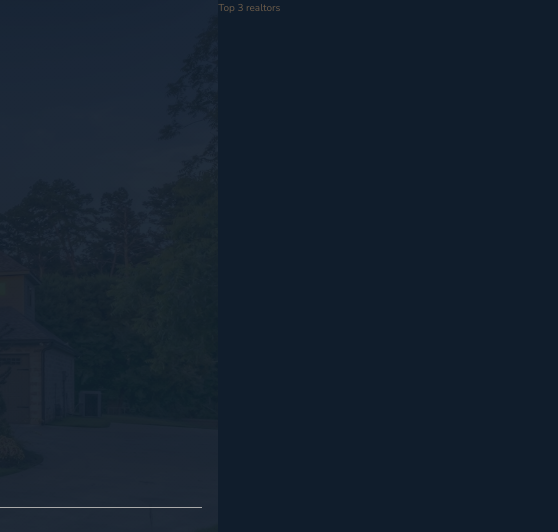
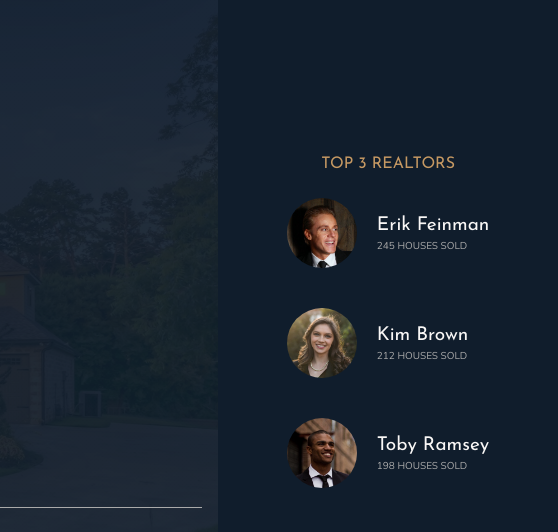
Before and after one commit to AndriiZhyvotovskyiPL/Nexter, a website: page index.html in a window 1280 px wide. Shown: the top 532 px of the page, 722-1280 px from the left. Drawn offline with nearby package versions, Linux system fonts and the light colour scheme.

Commit message:
Building the realtors section

```diff
--- a/index.html
+++ b/index.html
@@ -31,7 +31,26 @@
 </header>
 
 <div class="realtors">
-    Top 3 realtors
+    <h3 class="heading-3">Top 3 Realtors</h3>
+    <div class="realtors__list">
+        <img src="img/realtor-1.jpeg" alt="Realtor 1" class="realtors__img">
+        <div class="realtors__details">
+            <h4 class="heading-4 heading-4--light">Erik Feinman</h4>
+            <p class="realtors__sold">245 houses sold</p>
+        </div>
+
+        <img src="img/realtor-2.jpeg" alt="Realtor 2" class="realtors__img">
+        <div class="realtors__details">
+            <h4 class="heading-4 heading-4--light">Kim Brown</h4>
+            <p class="realtors__sold">212 houses sold</p>
+        </div>
+
+        <img src="img/realtor-3.jpeg" alt="Realtor 3" class="realtors__img">
+        <div class="realtors__details">
+            <h4 class="heading-4 heading-4--light">Toby Ramsey</h4>
+            <p class="realtors__sold">198 houses sold</p>
+        </div>
+    </div>
 </div>
 
 <div class="features">
@@ -369,7 +388,7 @@
         <li class="nav__item"><a href="#" class="nav__link">Come work with us!</a></li>
     </ul>
     <p class="copyright">
-        &copy; Copyright 2021 by Andrii Zhyvtovoskyi
+        &copy; Copyright 2021 by Andrii Zhyvotovskyi
     </p>
 </div>
 </body>
--- a/sass/_realtors.scss
+++ b/sass/_realtors.scss
@@ -1,4 +1,30 @@
 .realtors {
   background-color: $color-secondary;
   grid-column: col-start 7 / full-end;
+  padding: 3rem;
+  display: grid;
+  align-content: center;
+  justify-content: center;
+  justify-items: center;
+  grid-row-gap: 2rem;
+
+  &__list {
+    display: grid;
+    grid-template-columns: min-content max-content;
+    grid-column-gap: 2rem;
+    grid-row-gap: 5vh;
+    align-items: center;
+  }
+
+  &__img {
+    width: 7rem;
+    border-radius: 50%;
+    display: block;
+  }
+
+  &__sold {
+    text-transform: uppercase;
+    color: $color-grey-light-2;
+    margin-top: -3px;
+  }
 }
```
Also changed, not shown: css/style.css.
